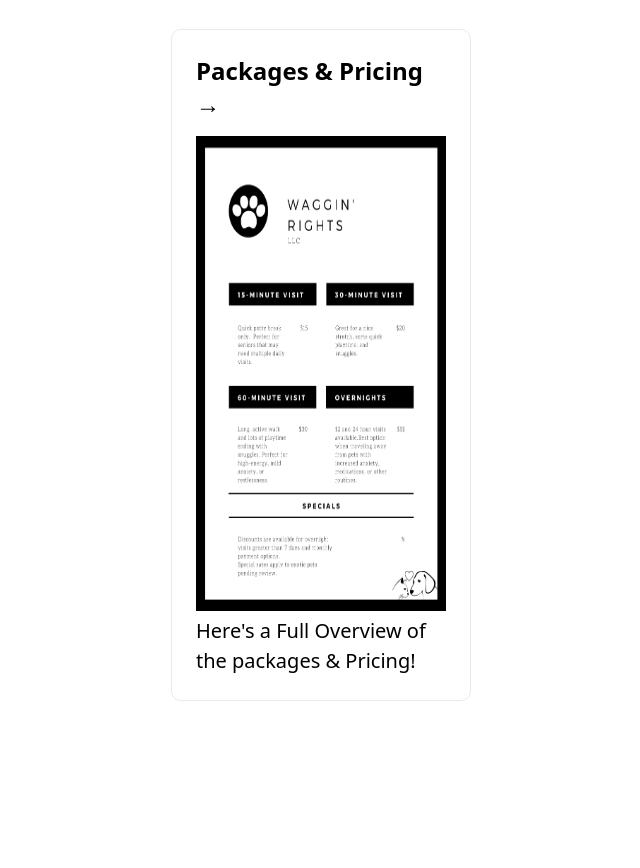
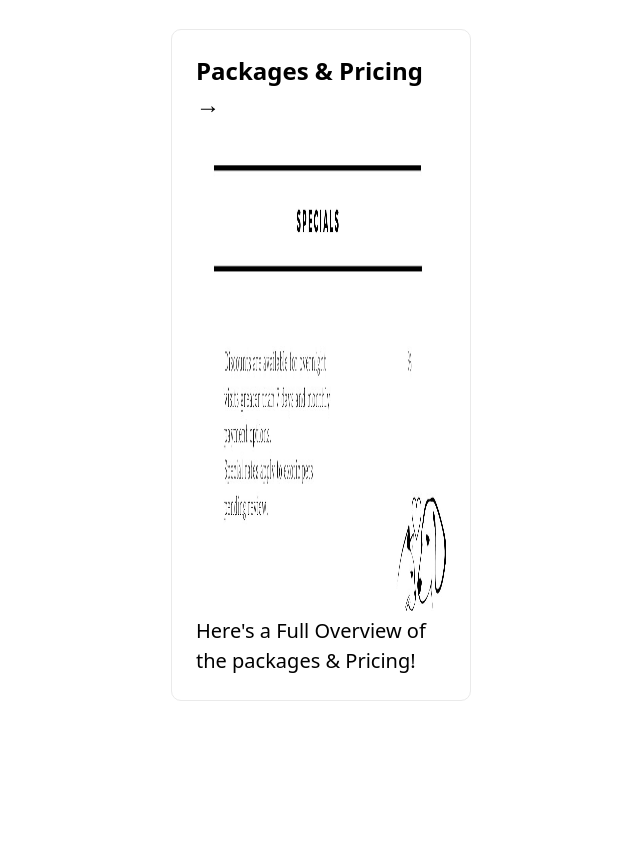
Before and after one commit to jnutt367/waggin_rights, a Next.js app: page / in a window 1280 px wide. Shown: the part 1320-2188 px from the top of the page, without its empty margins (319-959 px from the left). Built offline with nearby package versions, Linux system fonts and the light colour scheme.

Commit message:
commit for specials

```diff
--- a/pages/index.js
+++ b/pages/index.js
@@ -59,7 +59,7 @@ export default function Home() {
             className={styles.card}
           >
             <h2>Packages & Pricing &rarr;</h2>
-            <Image src="/PriceList.png" alt="Price List" width={1000} height={1900}  />
+            <Image src="/specials.jpg" alt="Price List" width={1000} height={1900}  />
             <p>
               Here's a Full Overview of the packages & Pricing!
             </p>
```
